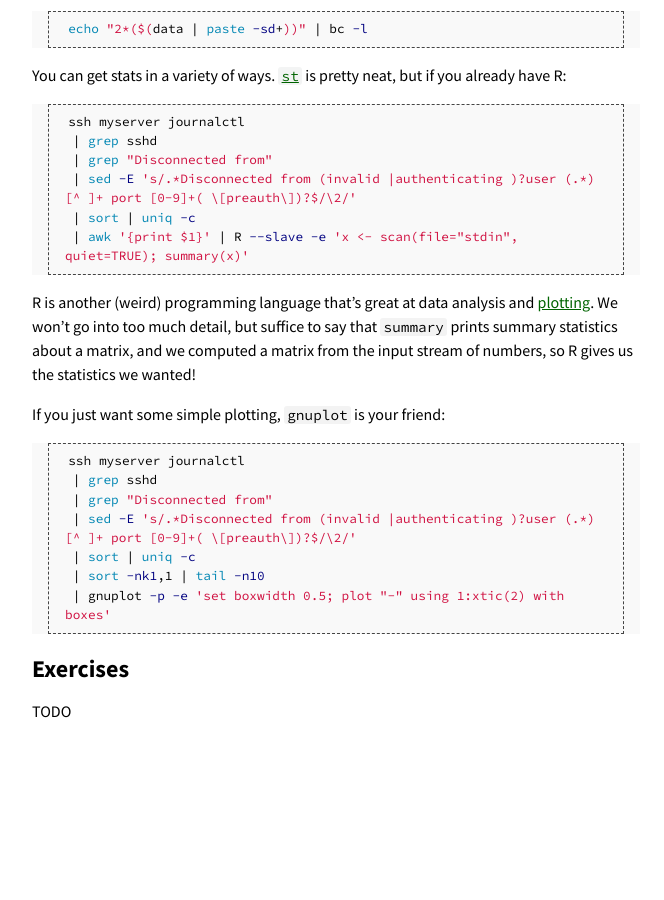
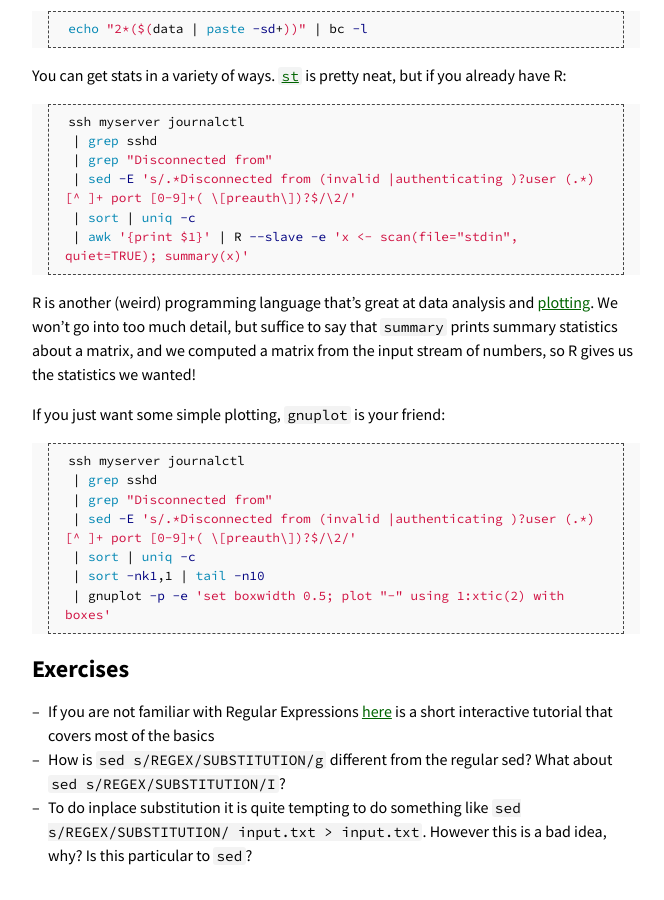
Before and after one commit to missing-semester-cn/missing-semester-cn.github.io, a Jekyll site: the page built from data-wrangling.md, in a window 1280 px wide and 900 px high, scrolled down 5326 px. Shown: the whole window, without its empty margins (304-968 px from the left). Built offline with Jekyll 4.4.1, drawn with Linux system fonts in a browser that asks for light colours; before the commit the page ends 6082 px from its top, so only the background shows below that.

Commit message:
Add some data wrangling exercises

```diff
--- a/data-wrangling.md
+++ b/data-wrangling.md
@@ -331,4 +331,6 @@ ssh myserver journalctl
 
 # Exercises
 
-TODO
+- If you are not familiar with Regular Expressions [here](https://regexone.com/) is a short interactive tutorial that covers most of the basics
+- How is `sed s/REGEX/SUBSTITUTION/g` different from the regular sed? What about `sed s/REGEX/SUBSTITUTION/I`?
+- To do inplace substitution it is quite tempting to do something like `sed s/REGEX/SUBSTITUTION/ input.txt > input.txt`. However this is a bad idea, why? Is this particular to `sed`?
```
